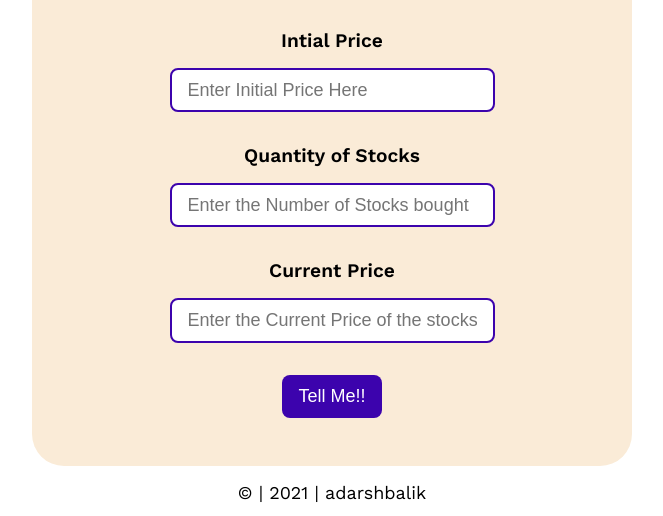
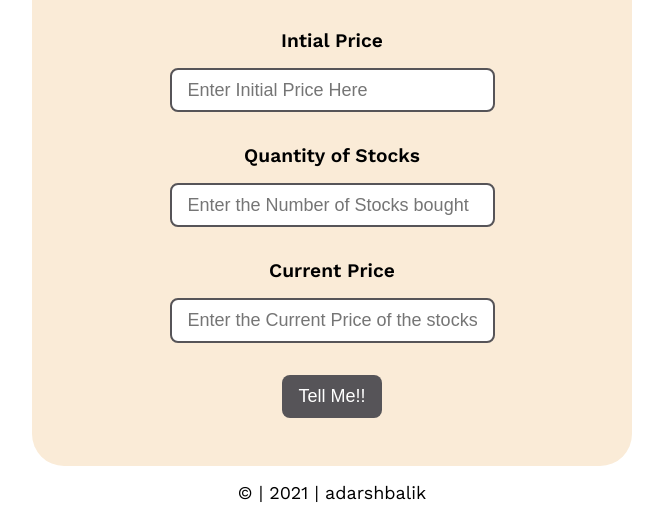
Before and after one commit to Jitendra-Dewat/neogCamp-markFourteen, a plain HTML site: page index.html in a window 1280 px wide. Shown: the part 105-621 px from the top of the page, without its empty margins (308-971 px from the left). Drawn offline with nearby package versions, Linux system fonts and the light colour scheme.

Commit message:
css update

```diff
--- a/styles.css
+++ b/styles.css
@@ -7,7 +7,7 @@
 }
 
 :root {
-  --primary-color: #3c03ad;
+  --primary-color: #565458;
 }
 
 main {
```
